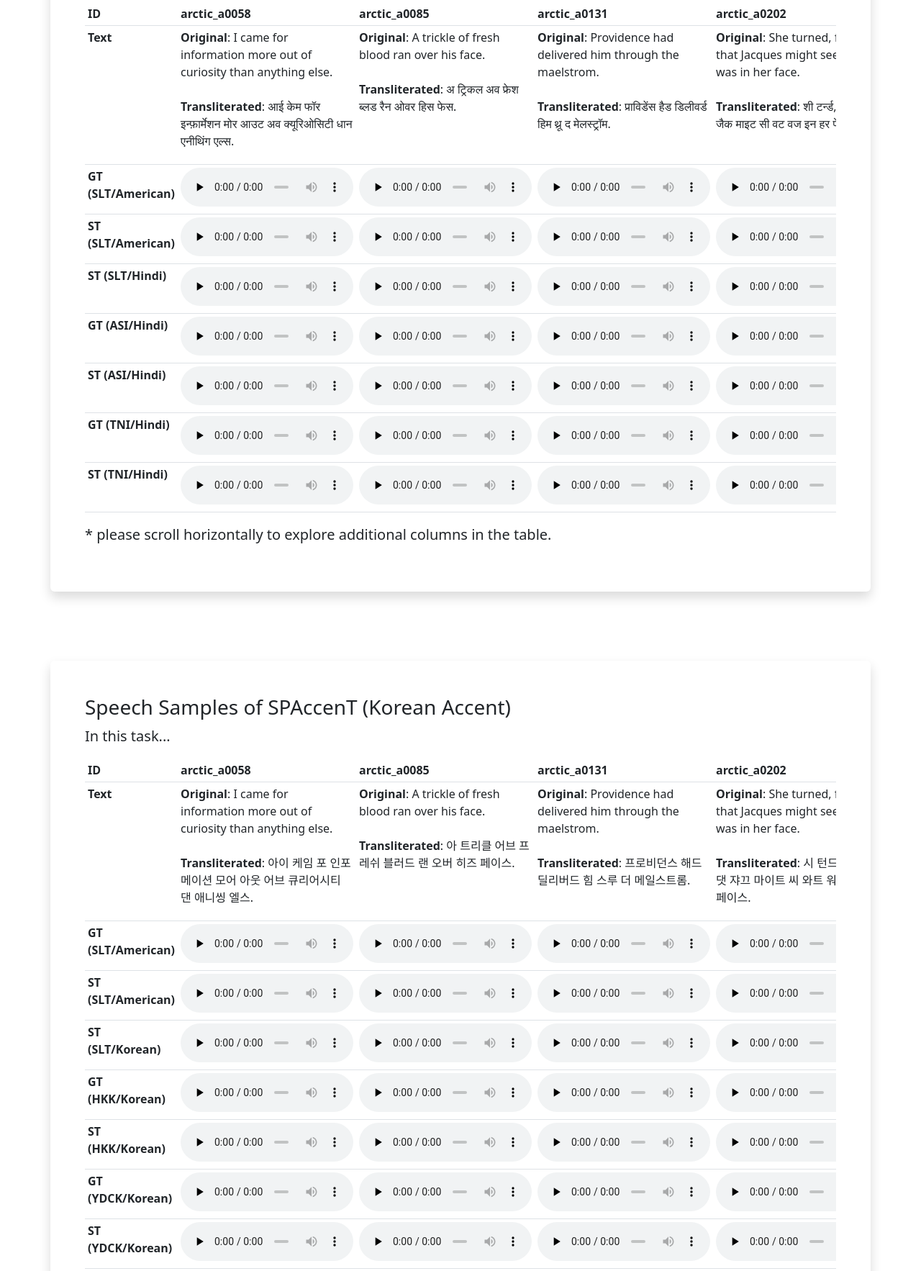
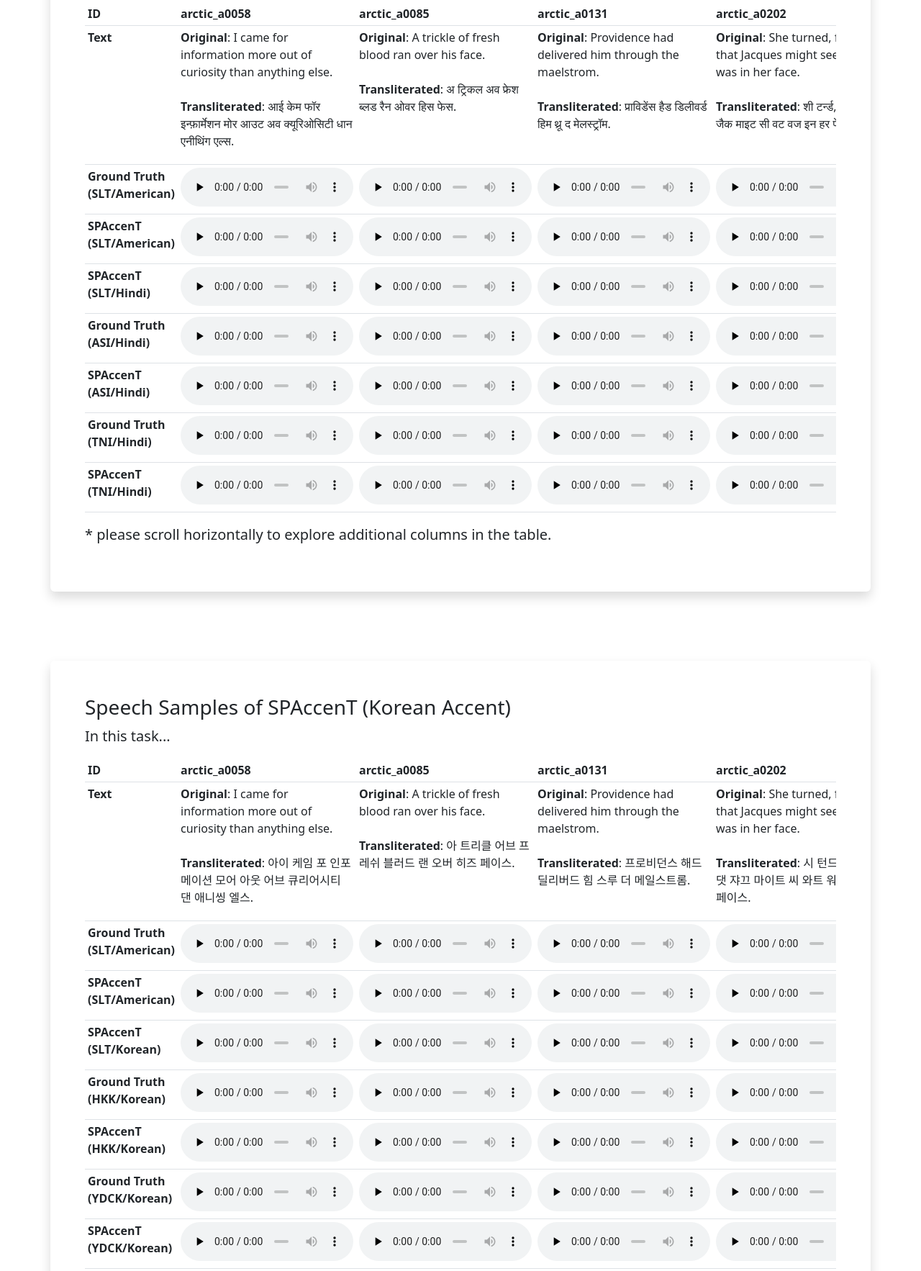
Before and after one commit to shinshoji01/MAcST-Demo, a plain HTML site: page index.html in a window 1280 px wide. Shown: the part 615-2381 px from the top of the page at 72% size. Drawn offline with nearby package versions, Linux system fonts and the light colour scheme; files that its build step writes are made by us from their sources.

Commit message:
update html

```diff
--- a/index.html
+++ b/index.html
@@ -5,8 +5,8 @@
     <meta content="IE=edge" http-equiv="X-UA-Compatible">
     <meta content="width=device-width, initial-scale=1" name="viewport">
     <title>SPAccenT Demo Page</title>
-    <link href="/SPAccenT-Demo/statics/bootstrap-5.2.3-dist/css/bootstrap.min.css" rel="stylesheet">
-    <link href="/SPAccenT-Demo/statics/my.css" rel="stylesheet">
+    <link href="/statics/bootstrap-5.2.3-dist/css/bootstrap.min.css" rel="stylesheet">
+    <link href="/statics/my.css" rel="stylesheet">
   </head>
   <body>
     <div class="container">
@@ -119,7 +119,7 @@
                   </td>
                     </tr>
                     <tr>
-                  <th scope="row" style="position: sticky; left: 0; z-index:10; opacity: 1.0; background-color: white;">GT (SLT/American)</th>
+                  <th scope="row" style="position: sticky; left: 0; z-index:10; opacity: 1.0; background-color: white;">Ground Truth (SLT/American)</th>
                       <td>
                         <audio controls="" preload="none" style="width: 240px">
                       <source src="./audio/CMU-ARCTIC___SLT/arctic_a0058.wav" type="audio/wav">
@@ -222,7 +222,7 @@
                   </td>
                     </tr>
                     <tr>
-                  <th scope="row" style="position: sticky; left: 0; z-index:10; opacity: 1.0; background-color: white;">ST (SLT/American)</th>
+                  <th scope="row" style="position: sticky; left: 0; z-index:10; opacity: 1.0; background-color: white;">SPAccenT (SLT/American)</th>
                       <td>
                         <audio controls="" preload="none" style="width: 240px">
                       <source src="./audio/PD-AST___SLT___English/arctic_a0058.wav" type="audio/wav">
@@ -325,7 +325,7 @@
                   </td>
                     </tr>
                     <tr>
-                  <th scope="row" style="position: sticky; left: 0; z-index:10; opacity: 1.0; background-color: white;">ST (SLT/Hindi)</th>
+                  <th scope="row" style="position: sticky; left: 0; z-index:10; opacity: 1.0; background-color: white;">SPAccenT (SLT/Hindi)</th>
                       <td>
                         <audio controls="" preload="none" style="width: 240px">
                       <source src="./audio/PD-AST___SLT___Hindi/arctic_a0058.wav" type="audio/wav">
@@ -428,7 +428,7 @@
                   </td>
                     </tr>
                     <tr>
-                  <th scope="row" style="position: sticky; left: 0; z-index:10; opacity: 1.0; background-color: white;">GT (ASI/Hindi)</th>
+                  <th scope="row" style="position: sticky; left: 0; z-index:10; opacity: 1.0; background-color: white;">Ground Truth (ASI/Hindi)</th>
                       <td>
                         <audio controls="" preload="none" style="width: 240px">
                       <source src="./audio/L2-ARCTIC___ASI/arctic_a0058.wav" type="audio/wav">
@@ -531,7 +531,7 @@
                   </td>
                     </tr>
                     <tr>
-                  <th scope="row" style="position: sticky; left: 0; z-index:10; opacity: 1.0; background-color: white;">ST (ASI/Hindi)</th>
+                  <th scope="row" style="position: sticky; left: 0; z-index:10; opacity: 1.0; background-color: white;">SPAccenT (ASI/Hindi)</th>
                       <td>
                         <audio controls="" preload="none" style="width: 240px">
                       <source src="./audio/PD-AST___ASI___Hindi/arctic_a0058.wav" type="audio/wav">
@@ -634,7 +634,7 @@
                   </td>
                     </tr>
                     <tr>
-                  <th scope="row" style="position: sticky; left: 0; z-index:10; opacity: 1.0; background-color: white;">GT (TNI/Hindi)</th>
+                  <th scope="row" style="position: sticky; left: 0; z-index:10; opacity: 1.0; background-color: white;">Ground Truth (TNI/Hindi)</th>
                       <td>
                         <audio controls="" preload="none" style="width: 240px">
                       <source src="./audio/L2-ARCTIC___TNI/arctic_a0058.wav" type="audio/wav">
@@ -737,7 +737,7 @@
                   </td>
                     </tr>
                     <tr>
-                  <th scope="row" style="position: sticky; left: 0; z-index:10; opacity: 1.0; background-color: white;">ST (TNI/Hindi)</th>
+                  <th scope="row" style="position: sticky; left: 0; z-index:10; opacity: 1.0; background-color: white;">SPAccenT (TNI/Hindi)</th>
                       <td>
                         <audio controls="" preload="none" style="width: 240px">
                       <source src="./audio/PD-AST___TNI___Hindi/arctic_a0058.wav" type="audio/wav">
@@ -941,7 +941,7 @@
                   </td>
                     </tr>
                     <tr>
-                  <th scope="row" style="position: sticky; left: 0; z-index:10; opacity: 1.0; background-color: white;">GT (SLT/American)</th>
+                  <th scope="row" style="position: sticky; left: 0; z-index:10; opacity: 1.0; background-color: white;">Ground Truth (SLT/American)</th>
                       <td>
                         <audio controls="" preload="none" style="width: 240px">
                       <source src="./audio/CMU-ARCTIC___SLT/arctic_a0058.wav" type="audio/wav">
@@ -1044,7 +1044,7 @@
                   </td>
                     </tr>
                     <tr>
-                  <th scope="row" style="position: sticky; left: 0; z-index:10; opacity: 1.0; background-color: white;">ST (SLT/American)</th>
+                  <th scope="row" style="position: sticky; left: 0; z-index:10; opacity: 1.0; background-color: white;">SPAccenT (SLT/American)</th>
                       <td>
                         <audio controls="" preload="none" style="width: 240px">
                       <source src="./audio/PD-AST___SLT___English/arctic_a0058.wav" type="audio/wav">
@@ -1147,7 +1147,7 @@
                   </td>
                     </tr>
                     <tr>
-                  <th scope="row" style="position: sticky; left: 0; z-index:10; opacity: 1.0; background-color: white;">ST (SLT/Korean)</th>
+                  <th scope="row" style="position: sticky; left: 0; z-index:10; opacity: 1.0; background-color: white;">SPAccenT (SLT/Korean)</th>
                       <td>
                         <audio controls="" preload="none" style="width: 240px">
                       <source src="./audio/PD-AST___SLT___Korean/arctic_a0058.wav" type="audio/wav">
@@ -1250,7 +1250,7 @@
                   </td>
                     </tr>
                     <tr>
-                  <th scope="row" style="position: sticky; left: 0; z-index:10; opacity: 1.0; background-color: white;">GT (HKK/Korean)</th>
+                  <th scope="row" style="position: sticky; left: 0; z-index:10; opacity: 1.0; background-color: white;">Ground Truth (HKK/Korean)</th>
                       <td>
                         <audio controls="" preload="none" style="width: 240px">
                       <source src="./audio/L2-ARCTIC___HKK/arctic_a0058.wav" type="audio/wav">
@@ -1353,7 +1353,7 @@
                   </td>
                     </tr>
                     <tr>
-                  <th scope="row" style="position: sticky; left: 0; z-index:10; opacity: 1.0; background-color: white;">ST (HKK/Korean)</th>
+                  <th scope="row" style="position: sticky; left: 0; z-index:10; opacity: 1.0; background-color: white;">SPAccenT (HKK/Korean)</th>
                       <td>
                         <audio controls="" preload="none" style="width: 240px">
                       <source src="./audio/PD-AST___HKK___Korean/arctic_a0058.wav" type="audio/wav">
@@ -1456,7 +1456,7 @@
                   </td>
                     </tr>
                     <tr>
-                  <th scope="row" style="position: sticky; left: 0; z-index:10; opacity: 1.0; background-color: white;">GT (YDCK/Korean)</th>
+                  <th scope="row" style="position: sticky; left: 0; z-index:10; opacity: 1.0; background-color: white;">Ground Truth (YDCK/Korean)</th>
                       <td>
                         <audio controls="" preload="none" style="width: 240px">
                       <source src="./audio/L2-ARCTIC___YDCK/arctic_a0058.wav" type="audio/wav">
@@ -1559,7 +1559,7 @@
                   </td>
                     </tr>
                     <tr>
-                  <th scope="row" style="position: sticky; left: 0; z-index:10; opacity: 1.0; background-color: white;">ST (YDCK/Korean)</th>
+                  <th scope="row" style="position: sticky; left: 0; z-index:10; opacity: 1.0; background-color: white;">SPAccenT (YDCK/Korean)</th>
                       <td>
                         <audio controls="" preload="none" style="width: 240px">
                       <source src="./audio/PD-AST___YDCK___Korean/arctic_a0058.wav" type="audio/wav">
@@ -1763,7 +1763,7 @@
                   </td>
                     </tr>
                     <tr>
-                  <th scope="row" style="position: sticky; left: 0; z-index:10; opacity: 1.0; background-color: white;">GT (SLT/American/source)</th>
+                  <th scope="row" style="position: sticky; left: 0; z-index:10; opacity: 1.0; background-color: white;">Ground Truth (SLT/American/source)</th>
                       <td>
                         <audio controls="" preload="none" style="width: 240px">
                       <source src="./audio/CMU-ARCTIC___SLT/arctic_a0058.wav" type="audio/wav">
@@ -1866,7 +1866,7 @@
                   </td>
                     </tr>
                     <tr>
-                  <th scope="row" style="position: sticky; left: 0; z-index:10; opacity: 1.0; background-color: white;">ST (SLT/American)</th>
+                  <th scope="row" style="position: sticky; left: 0; z-index:10; opacity: 1.0; background-color: white;">SPAccenT (SLT/American)</th>
                       <td>
                         <audio controls="" preload="none" style="width: 240px">
                       <source src="./audio/PD-AST___SLT___English/arctic_a0058.wav" type="audio/wav">
@@ -1969,7 +1969,7 @@
                   </td>
                     </tr>
                     <tr>
-                  <th scope="row" style="position: sticky; left: 0; z-index:10; opacity: 1.0; background-color: white;">ST (SLT/Hindi/target)</th>
+                  <th scope="row" style="position: sticky; left: 0; z-index:10; opacity: 1.0; background-color: white;">SPAccenT (SLT/Hindi/target)</th>
                       <td>
                         <audio controls="" preload="none" style="width: 240px">
                       <source src="./audio/PD-AST___SLT___Hindi/arctic_a0058.wav" type="audio/wav">
@@ -3000,8 +3000,8 @@
         </div>
       </div>
     </div>
-    <script src="/SPAccenT-Demo/statics/jquery/jquery-3.7.1.slim.min.js"></script>
-    <script src="/SPAccenT-Demo/statics/bootstrap-5.2.3-dist/bootstrap.min.js"></script>
+    <script src="/statics/jquery/jquery-3.7.1.slim.min.js"></script>
+    <script src="/statics/bootstrap-5.2.3-dist/bootstrap.min.js"></script>
   </body>
   <script>
     $(function(){
```
Also changed, not shown: 1 other file.
